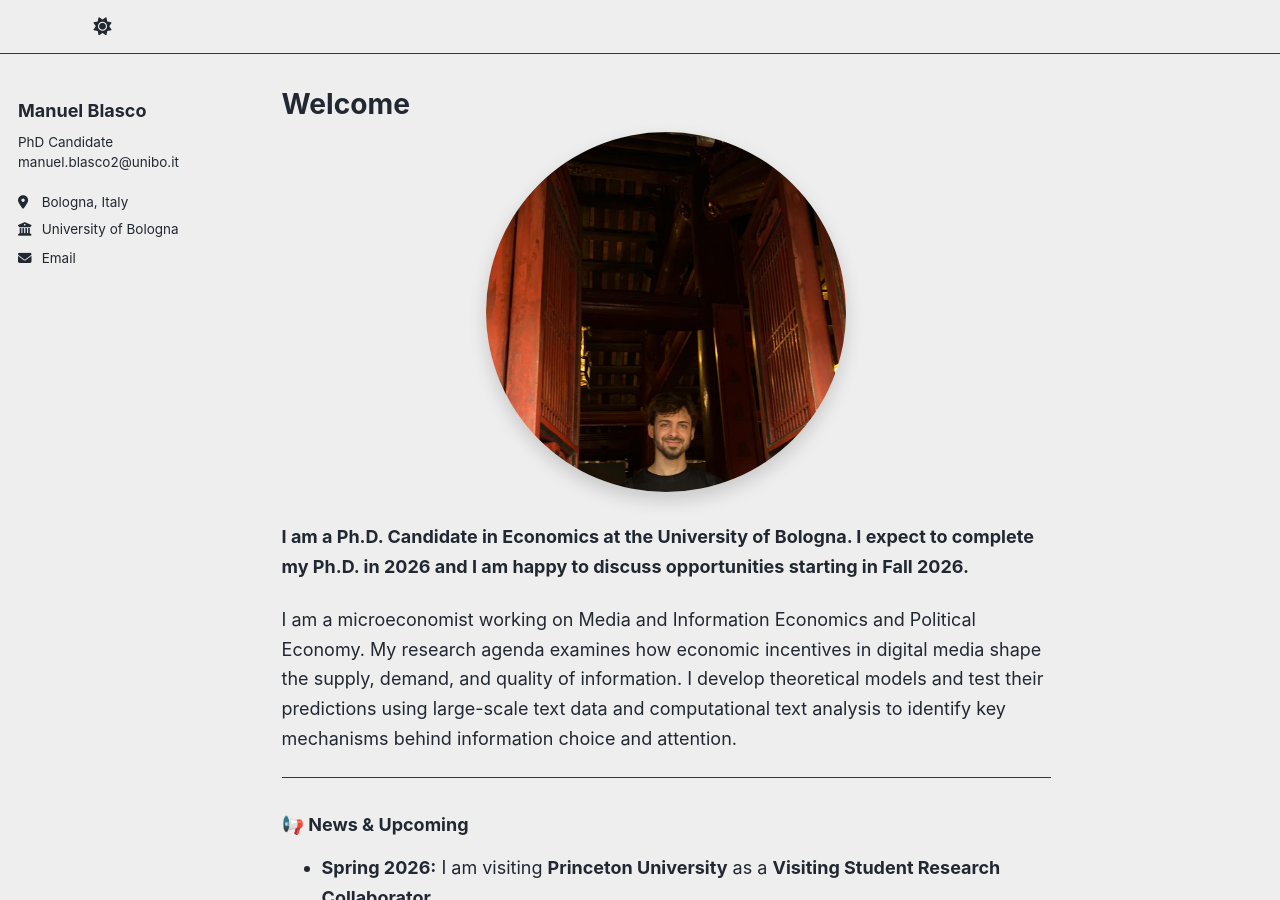
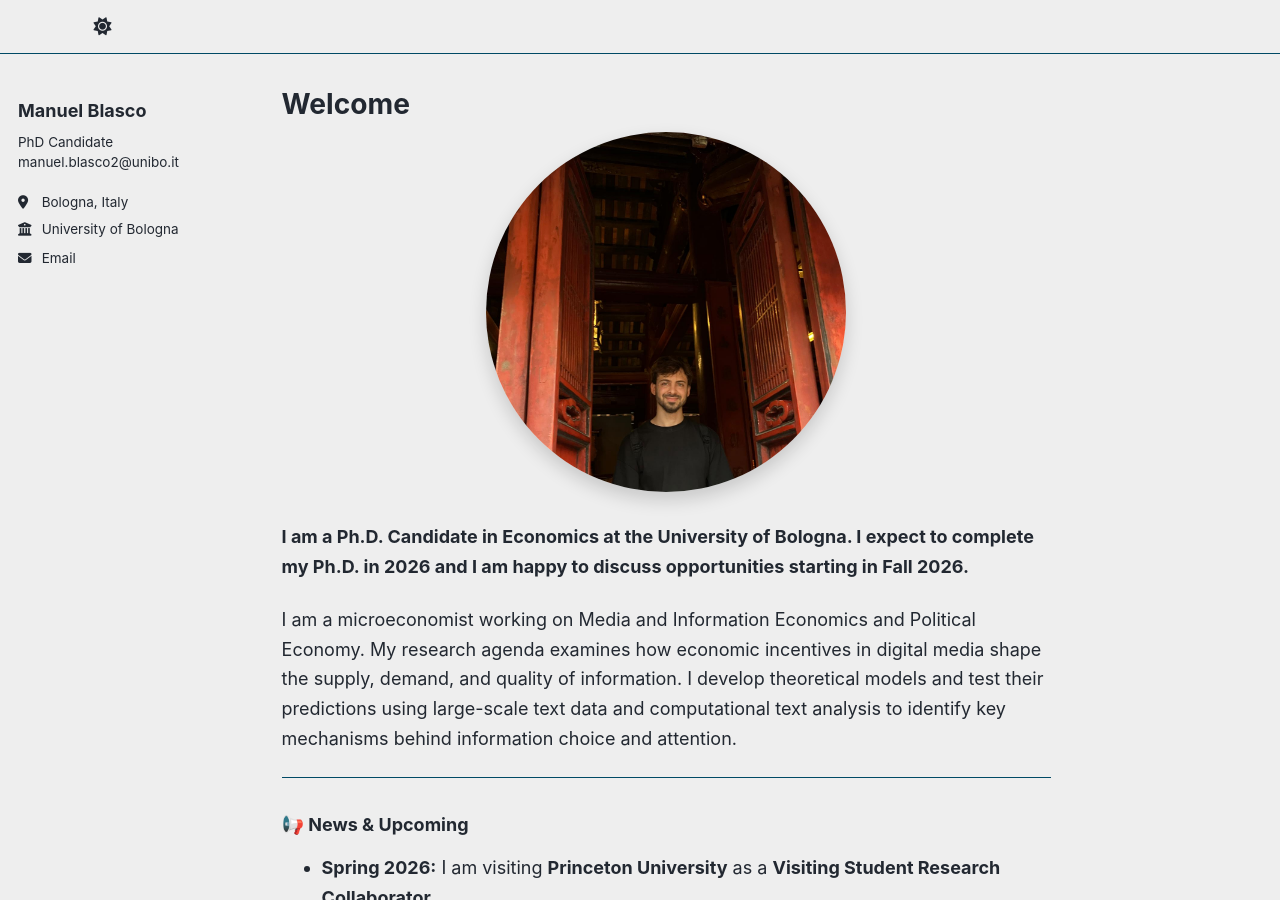
Before and after one commit to ManuelBlasco/manuelblasco.github.io, a Jekyll site: the page built from _pages/about.md, in a window 1280 px wide and 900 px high. Built offline with Jekyll 4.4.1, drawn with Linux system fonts in a browser that asks for light colours; a script that is not in the unit is left out.

Commit message:
Update about.md

```diff
--- a/_pages/about.md
+++ b/_pages/about.md
@@ -8,14 +8,7 @@ redirect_from:
   - /about.html
 ---
 
-<div style="text-align:center; margin-bottom:30px;">
-  <div style="width:min(360px,80vw); height:min(360px,80vw); border-radius:50%; overflow:hidden; box-shadow:0 8px 18px rgba(0,0,0,0.16); margin:0 auto;">
-    <img src="https://manuelblasco.github.io/images/profile6.jpeg"
-         alt="Manuel Blasco"
-         loading="lazy" decoding="async"
-         style="width:100%; height:100%; object-fit:cover; object-position:50% 8%; transform:scale(1.18); transform-origin:50% 10%; display:block;">
-  </div>
-</div>
+<div style="text-align:center; margin-bottom:30px;"> <div style="width:min(360px,80vw); height:min(360px,80vw); border-radius:50%; overflow:hidden; box-shadow:0 8px 18px rgba(0,0,0,0.16); margin:0 auto;"> <img src="https://manuelblasco.github.io/images/profile6.jpeg" alt="Manuel Blasco" loading="lazy" decoding="async" style="width:100%; height:100%; object-fit:cover; object-position:50% 10%; display:block;"> </div> </div>
 
 **I am a Ph.D. Candidate in Economics at the University of Bologna. I expect to complete my Ph.D. in 2026 and I am happy to discuss opportunities starting in Fall 2026.**
 
```
